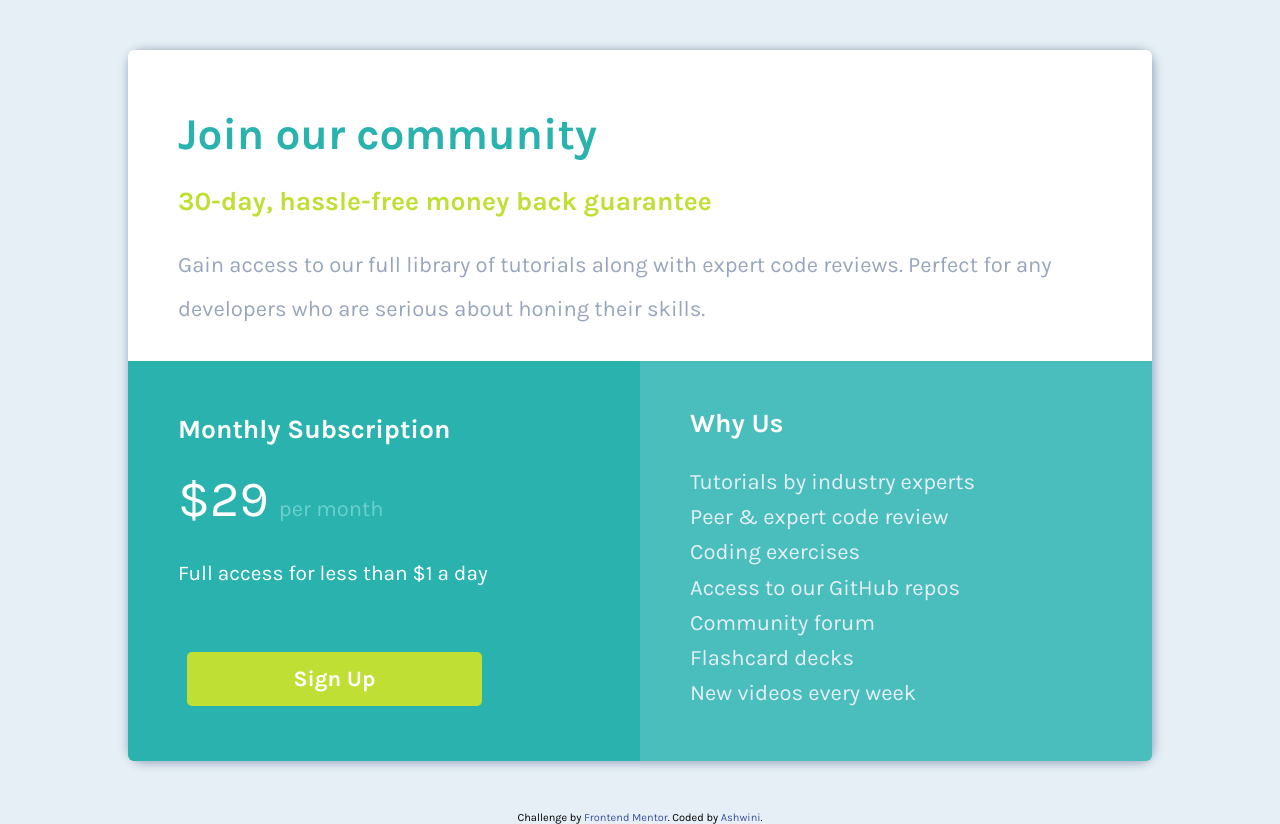
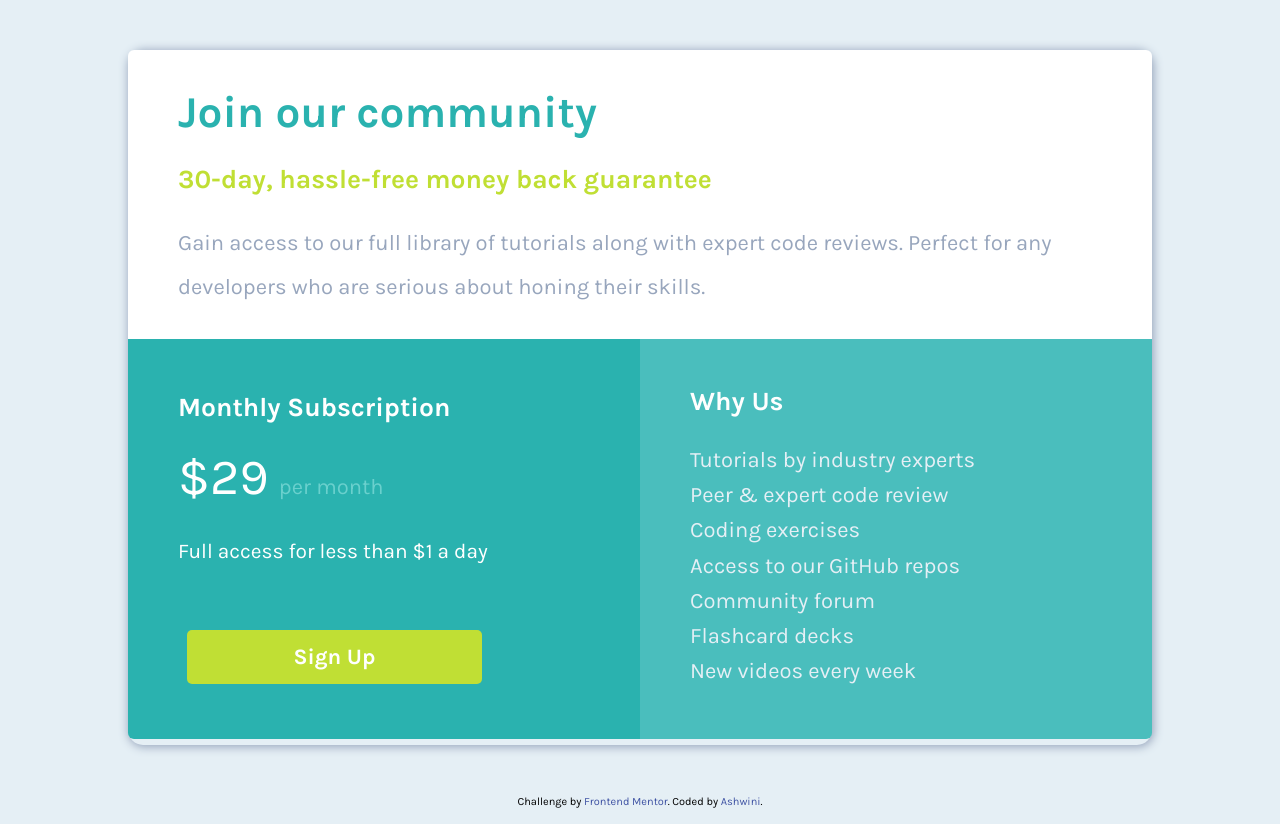
Before and after one commit to infiniteowl05/FrontendMentorChallenge, a plain HTML site: page Grid-component-master-page/index.html in a window 1280 px wide. Drawn offline with Linux system fonts and the light colour scheme.

Commit message:
Updated based on Issue Report
Updated based on Issue Report

```diff
--- a/Grid-component-master-page/index.html
+++ b/Grid-component-master-page/index.html
@@ -27,8 +27,8 @@
 </head>
 
 <body>
-  <section class="content">
-    <section class="grid">
+  <div class="content">
+    <div class="grid">
       <section id="one">
 
         <h1>Join our community</h1>
@@ -62,8 +62,8 @@
           <li>New videos every week</li>
         </ul>
       </section>
-    </section>
-  </section>
+    </div>
+  </div>
   <footer>
     <p class="attribution">
       Challenge by <a href="https://www.frontendmentor.io?ref=challenge" target="_blank">Frontend Mentor</a>.
```
